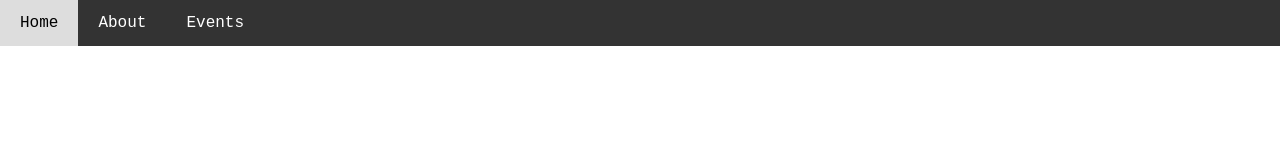
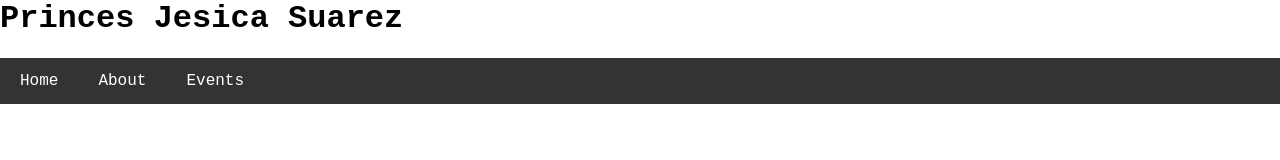
Before and after one commit to princes-suarez48/flexbox, a plain HTML site: page index.html in a window 1280 px wide. Drawn offline with Linux system fonts and the light colour scheme.

Commit message:
Update index.html

```diff
--- a/index.html
+++ b/index.html
@@ -55,7 +55,7 @@ body {
 </head>
 <body>
 
-
+  <h1> Princes Jesica Suarez </h1>
 
 
 
```
